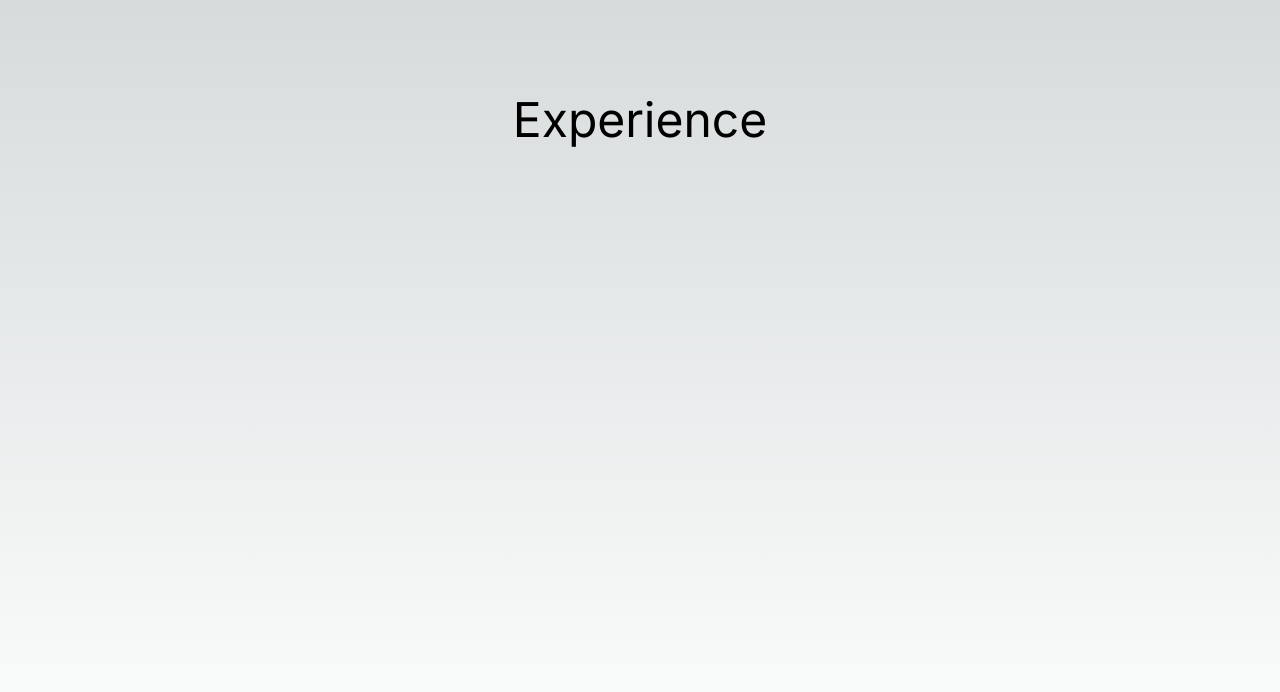
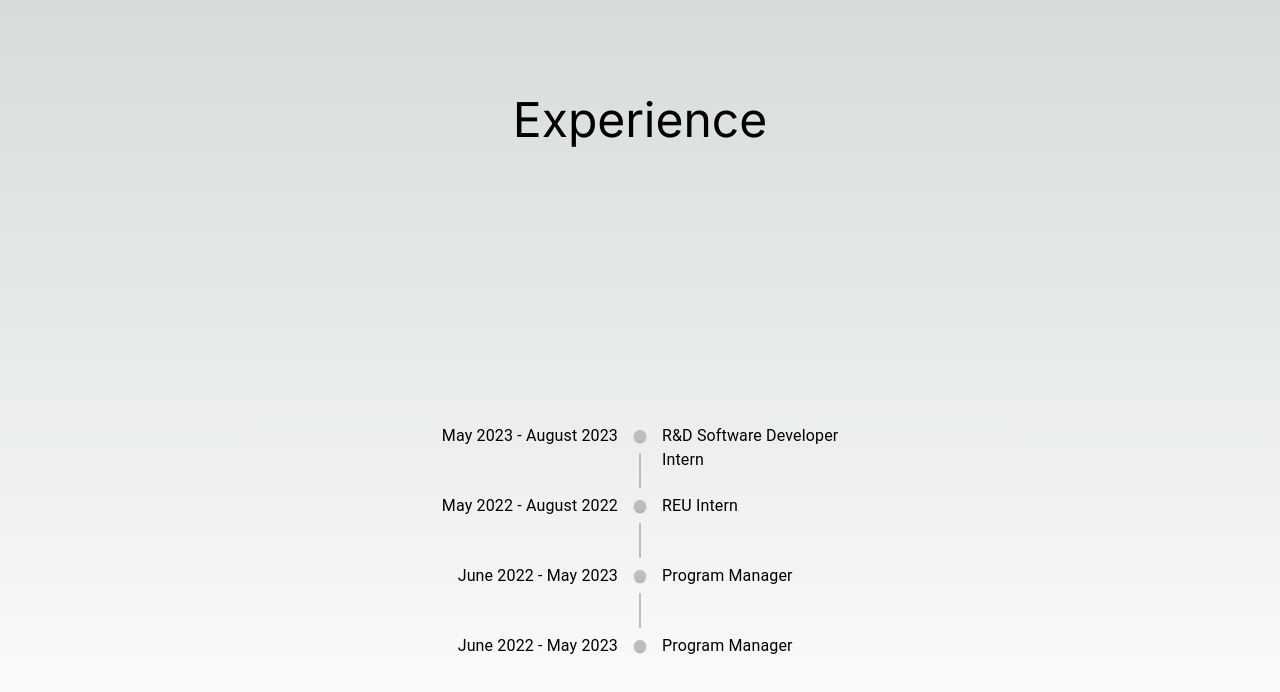
Before and after one commit to Megan-J/portfolio, a Next.js app: page /experience in a window 1280 px wide. Shown: the top 692 px of the page. Built offline with nearby package versions, Linux system fonts and the light colour scheme.

Commit message:
added timeline

```diff
--- a/app/components/contact.tsx
+++ b/app/components/contact.tsx
@@ -1,11 +1,19 @@
-import { LinkedIn, GitHub, Email } from "@mui/icons-material";
+import { Description, LinkedIn, GitHub, Email } from "@mui/icons-material";
 import Link from "@mui/material/Link";
 //import Link from "next/link";
 
 export default function Socials() {
   return (
     <div className="mx-auto max-w-7xl px-6 lg:px-8">
-      <div className="mx-auto mt-10 grid max-w-lg grid-cols-3 items-center gap-x-8 gap-y-10 sm:max-w-xl sm:grid-cols-3 sm:gap-x-10 lg:mx-0 lg:max-w-none lg:grid-cols-3">
+      <div className="mx-auto mt-10 grid max-w-lg grid-cols-4 items-center gap-x-8 gap-y-10 sm:max-w-xl sm:grid-cols-4 sm:gap-x-10 lg:mx-0 lg:max-w-none lg:grid-cols-4">
+        <Link
+          href=""
+          className="col-span-2 max-h-12 w-full object-contain lg:col-span-1"
+          target="_blank"
+        >
+          <Description sx={{ fontSize: 48 }}></Description>
+        </Link>
+
         <Link
           href="https://www.linkedin.com/in/meganju/"
           className="col-span-2 max-h-12 w-full object-contain lg:col-span-1"
--- a/app/experience/page.tsx
+++ b/app/experience/page.tsx
@@ -1,9 +1,63 @@
 import Link from "next/link";
+
+import {
+  Timeline,
+  TimelineItem,
+  TimelineSeparator,
+  TimelineConnector,
+  TimelineContent,
+  TimelineDot,
+  TimelineOppositeContent,
+} from "@mui/lab";
 
 export default function About() {
   return (
     <main className="text-center text-5xl flex min-h-screen flex-col items-center justify-between p-24">
       <div>Experience</div>
+
+      <div className="items-center">
+        <Timeline>
+          <TimelineItem>
+            <TimelineOppositeContent>
+              May 2023 - August 2023
+            </TimelineOppositeContent>
+            <TimelineSeparator>
+              <TimelineDot />
+              <TimelineConnector />
+            </TimelineSeparator>
+            <TimelineContent>R&D Software Developer Intern</TimelineContent>
+          </TimelineItem>
+          <TimelineItem>
+            <TimelineOppositeContent>
+              May 2022 - August 2022
+            </TimelineOppositeContent>
+            <TimelineSeparator>
+              <TimelineDot />
+              <TimelineConnector />
+            </TimelineSeparator>
+            <TimelineContent>REU Intern</TimelineContent>
+          </TimelineItem>
+          <TimelineItem>
+            <TimelineOppositeContent>
+              June 2022 - May 2023
+            </TimelineOppositeContent>
+            <TimelineSeparator>
+              <TimelineDot />
+              <TimelineConnector />
+            </TimelineSeparator>
+            <TimelineContent>Program Manager</TimelineContent>
+          </TimelineItem>
+          <TimelineItem>
+            <TimelineOppositeContent>
+              June 2022 - May 2023
+            </TimelineOppositeContent>
+            <TimelineSeparator>
+              <TimelineDot />
+            </TimelineSeparator>
+            <TimelineContent>Program Manager</TimelineContent>
+          </TimelineItem>
+        </Timeline>
+      </div>
     </main>
   );
 }
--- a/package.json
+++ b/package.json
@@ -12,6 +12,7 @@
     "@emotion/react": "^11.11.3",
     "@emotion/styled": "^11.11.0",
     "@mui/icons-material": "^5.15.8",
+    "@mui/lab": "^5.0.0-alpha.164",
     "@mui/material": "^5.15.7",
     "next": "14.1.0",
     "react": "^18",
```
Also changed, not shown: 1 other file (tests, documents, lock files or other folders).
